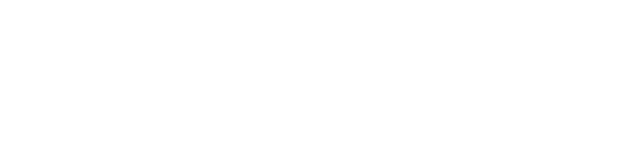
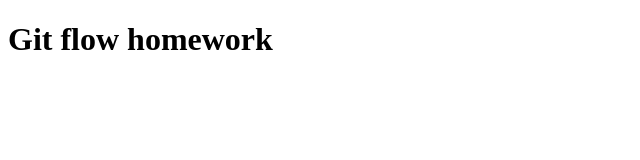
Before and after one commit to OlenaIvchenko/Homework-flow, a plain HTML site: page index.html in a window 1280 px wide. Shown: the whole page, without its empty margins (0-640 px from the left). Drawn offline with Linux system fonts and the light colour scheme.

Commit message:
HW3 init

```diff
--- a/index.html
+++ b/index.html
@@ -7,6 +7,6 @@
     <title>Homework Flow</title>
 </head>
 <body>
-
+    <h1>Git flow homework</h1>
 </body>
 </html>
```
